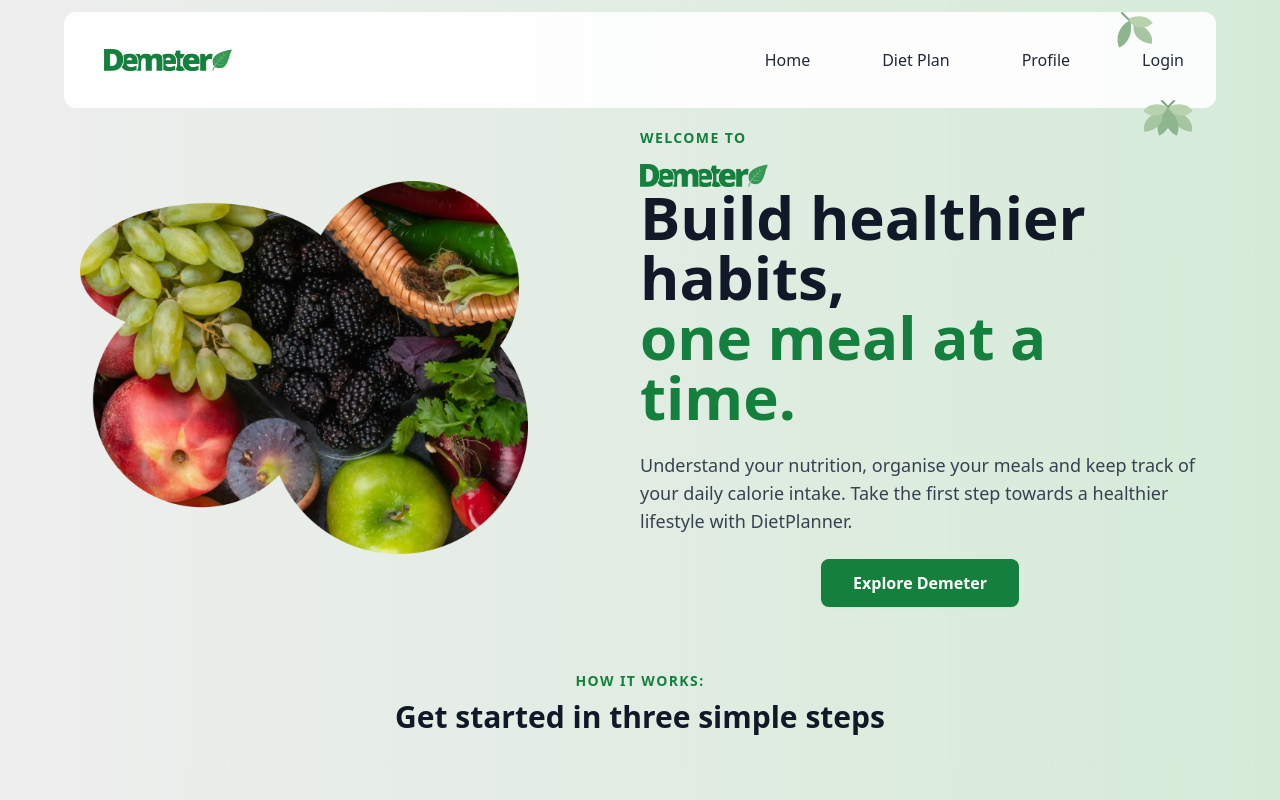
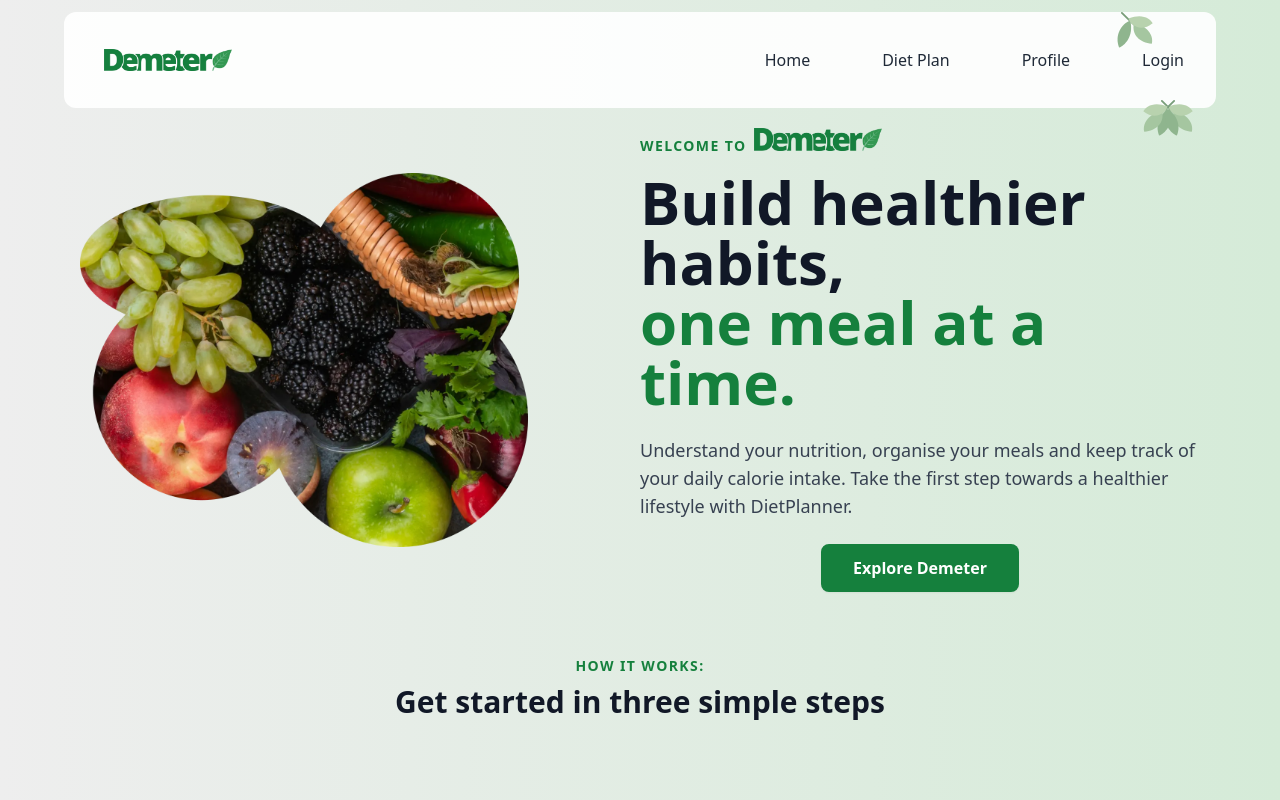
Before and after one commit to Ethan-of-Aussie/Project-Portfolio, a Next.js app in the folder front-end/: page / in a window 1280 px wide. Shown: the top 800 px of the page. Built offline with nearby package versions, Linux system fonts and the light colour scheme.

Commit message:
replaced placeholder app name with logo

```diff
--- a/front-end/app/(main)/components/landingPage/heroSection.tsx
+++ b/front-end/app/(main)/components/landingPage/heroSection.tsx
@@ -14,17 +14,19 @@ export default function HeroSection() {
       </div>
 
       <div className="flex flex-col text-center md:w-1/2 md:text-left">
+        <div className="flex items-baseline gap-2">
           <p className="mb-4 text-sm font-semibold uppercase tracking-widest text-green-700">
             Welcome to
           </p>
           <Image
             src={demeter}
             alt="Demeter Logo"
-          width={200}
+            width={140}
             height={70}
             className="w-32 h-auto"
             priority
           />
+        </div>
 
         <h1 className="mb-6 text-4xl font-bold leading-tight text-gray-900 sm:text-5xl md:text-6xl">
           Build healthier habits,
```
Lines whose indentation alone changed are shown as unchanged.
